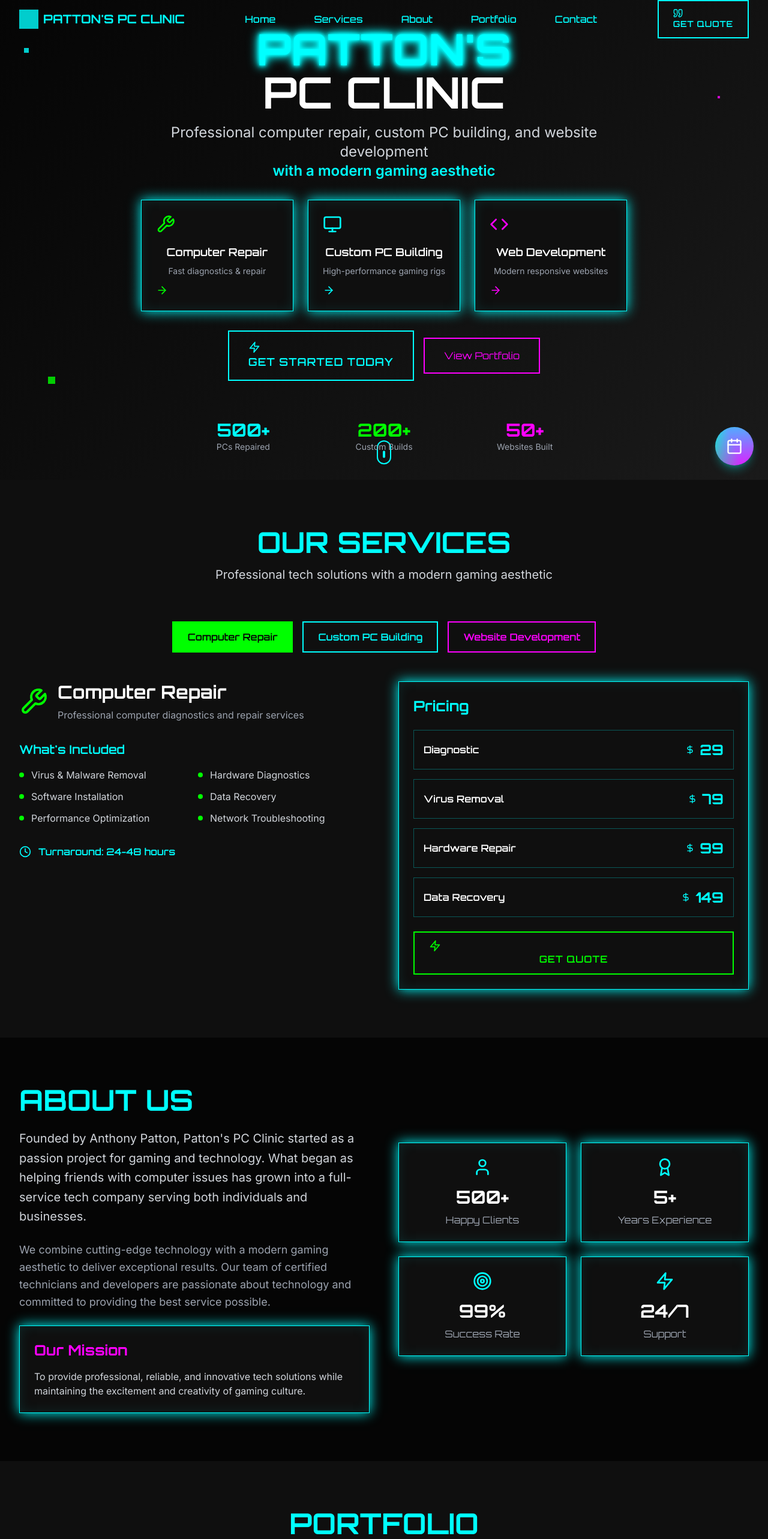
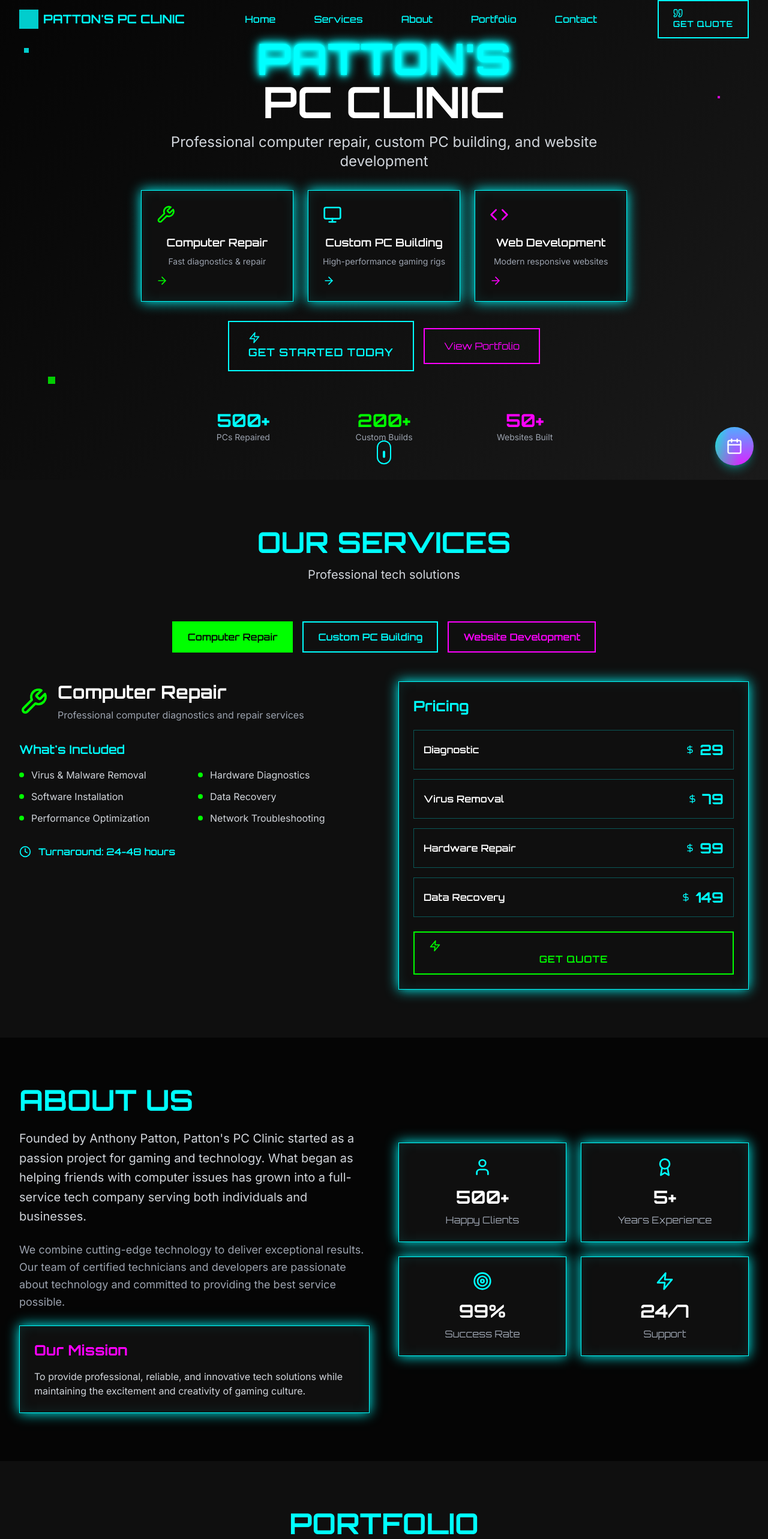
Before and after one commit to PattonsPCs/Site, a Next.js app: page / in a window 1280 px wide. Shown: the top 2566 px of the page at 60% size. Built offline with nearby package versions, Linux system fonts and the light colour scheme.

Commit message:
Some changes

```diff
--- a/src/app/layout.tsx
+++ b/src/app/layout.tsx
@@ -8,7 +8,7 @@ const inter = Inter({ subsets: ['latin'] })
 
 export const metadata: Metadata = {
   title: "Patton's PC Clinic - Computer Repair, Custom PC Building & Web Development",
-  description: "Professional computer repair, custom PC building, and website development services. Modern tech solutions with a gaming aesthetic. Get your quote today!",
+  description: "Professional computer repair, custom PC building, and website development services. Modern tech solutions. Get your quote today!",
   keywords: [
     'computer repair',
     'custom PC building',
@@ -33,7 +33,7 @@ export const metadata: Metadata = {
   },
   openGraph: {
     title: "Patton's PC Clinic - Professional Tech Services",
-    description: "Computer repair, custom PC building, and website development with a modern gaming aesthetic.",
+    description: "Computer repair, custom PC building, and website development services.",
     url: 'https://pattonspcclinic.com',
     siteName: "Patton's PC Clinic",
     images: [
@@ -50,7 +50,7 @@ export const metadata: Metadata = {
   twitter: {
     card: 'summary_large_image',
     title: "Patton's PC Clinic - Professional Tech Services",
-    description: "Computer repair, custom PC building, and website development with a modern gaming aesthetic.",
+    description: "Computer repair, custom PC building, and website development services.",
     images: ['/og-image.jpg'],
   },
   robots: {
--- a/src/components/About.tsx
+++ b/src/components/About.tsx
@@ -33,7 +33,7 @@ const About = () => {
               has grown into a full-service tech company serving both individuals and businesses.
             </p>
             <p className="text-lg text-gray-400 leading-relaxed">
-              We combine cutting-edge technology with a modern gaming aesthetic to deliver
+              We combine cutting-edge technology to deliver
               exceptional results. Our team of certified technicians and developers are
               passionate about technology and committed to providing the best service possible.
             </p>
--- a/src/components/Footer.tsx
+++ b/src/components/Footer.tsx
@@ -21,7 +21,7 @@ const Footer = () => {
             </div>
             <p className="text-gray-400 mb-6 max-w-md">
               Professional computer repair, custom PC building, and website development
-              services with a modern gaming aesthetic.
+              services.
             </p>
             <div className="flex space-x-4">
               <a
--- a/src/components/Hero.tsx
+++ b/src/components/Hero.tsx
@@ -80,7 +80,7 @@ const Hero = () => {
             <p className="text-xl md:text-2xl text-gray-300 max-w-3xl mx-auto">
               Professional computer repair, custom PC building, and website development
               <br />
-              <span className="text-neon-cyan font-semibold">with a modern gaming aesthetic</span>
+
             </p>
           </motion.div>
 
--- a/src/components/Services.tsx
+++ b/src/components/Services.tsx
@@ -93,9 +93,9 @@ const Services = () => {
           <h2 className="text-4xl md:text-5xl font-cyber font-bold text-neon-cyan mb-4">
             OUR SERVICES
           </h2>
-          <p className="text-xl text-gray-300 max-w-3xl mx-auto">
-            Professional tech solutions with a modern gaming aesthetic
-          </p>
+                      <p className="text-xl text-gray-300 max-w-3xl mx-auto">
+              Professional tech solutions
+            </p>
         </motion.div>
 
         {/* Service Tabs */}
```
Also changed, not shown: 1 other file (tests, documents, lock files or other folders).
